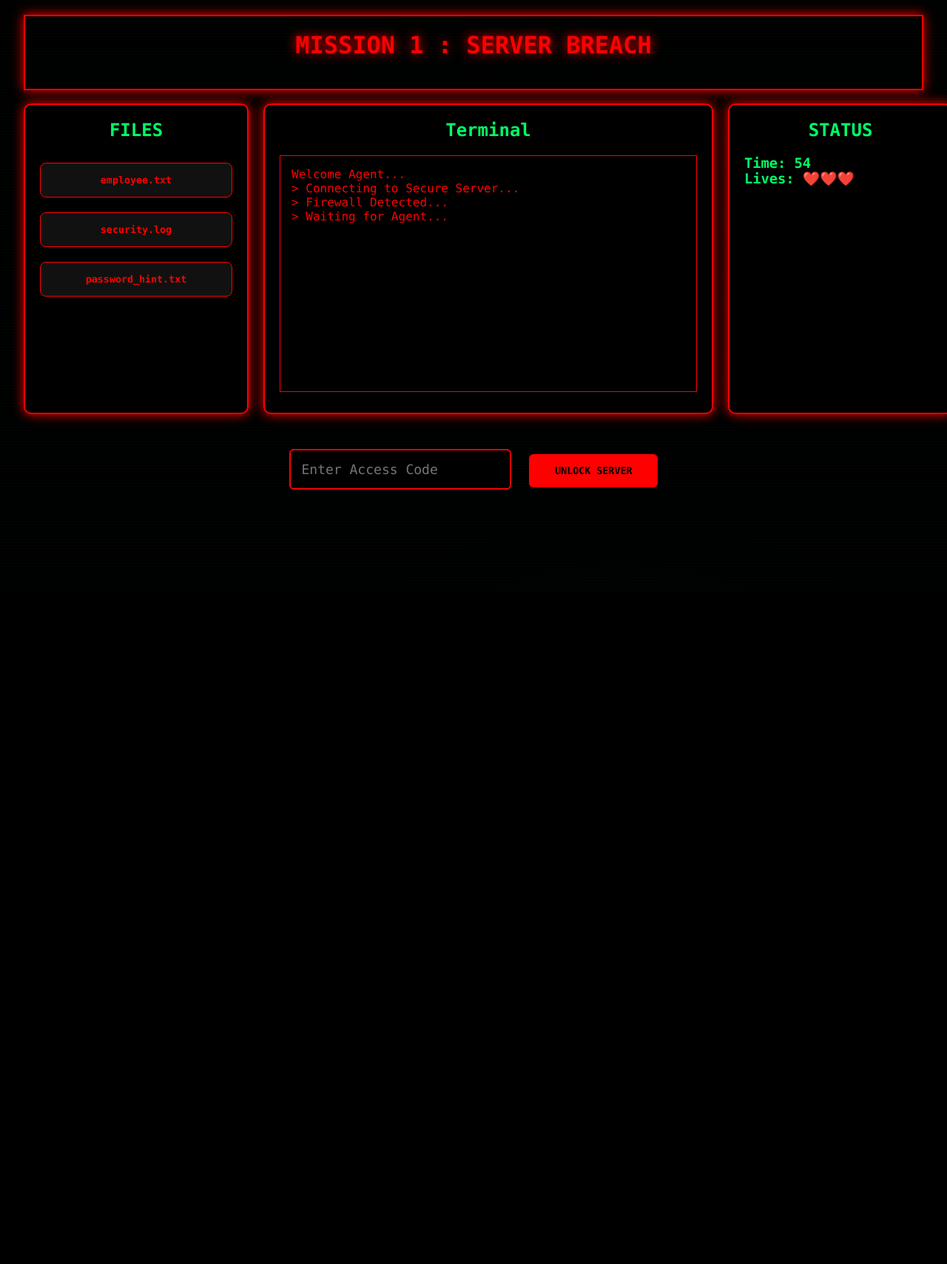
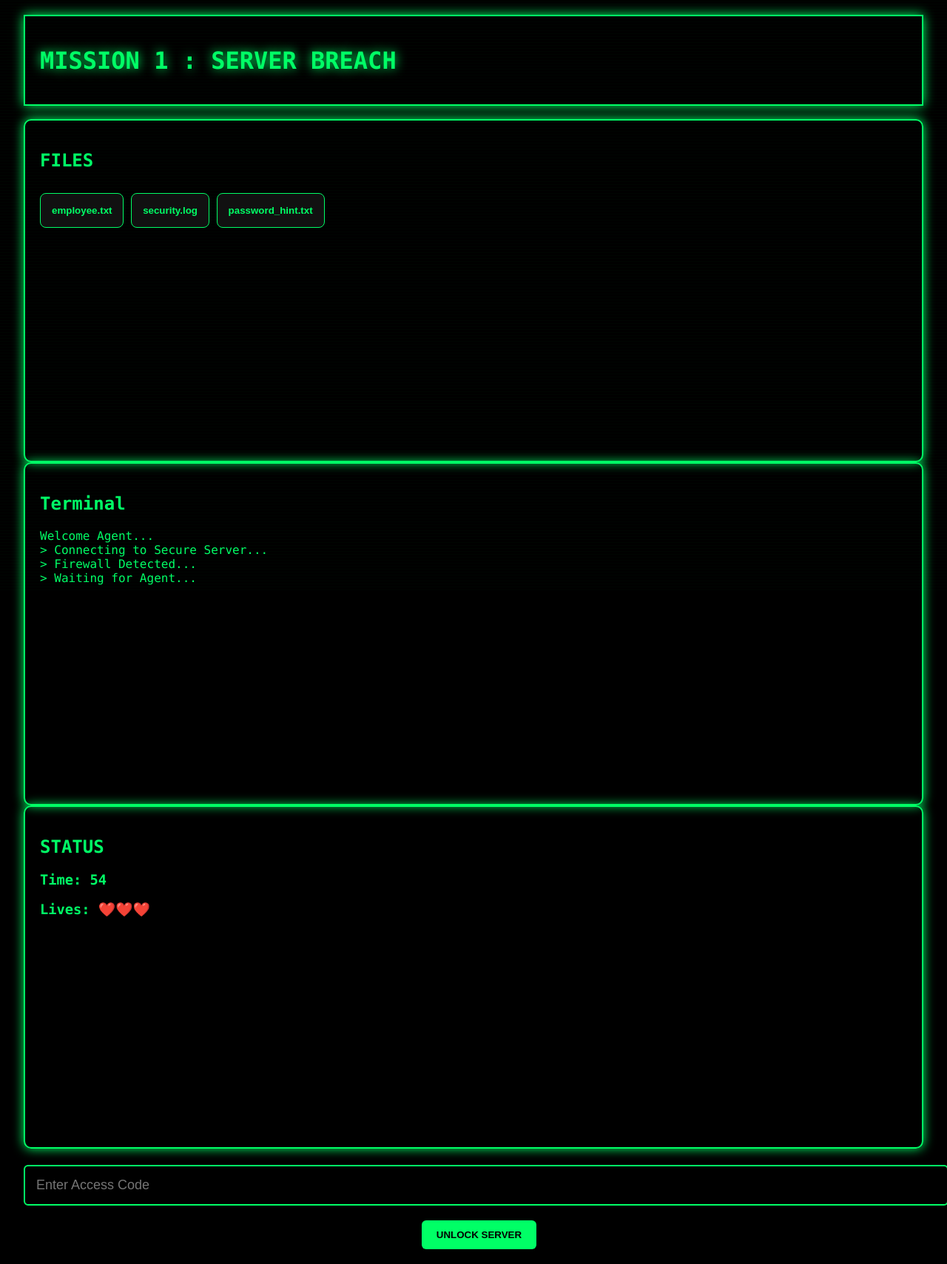
Before and after one commit to AnuNarendra101/CyberEscape0.1, a Flask app: page /mission in a window 1280 px wide. Shown: the whole page at 74% size. Before the commit the page ends 662 px from the top, so only its background shows below. Run offline with Flask 3, Linux system fonts and the light colour scheme.

Commit message:
Update mission.css

````diff
--- a/static/mission.css
+++ b/static/mission.css
@@ -1,191 +1,222 @@
-* {
-    margin: 0;
-    padding: 0;
-    box-sizing: border-box;
-    font-family: Consolas, monospace;
+\*{
+margin:0;
+padding:0;
+box-sizing\:border-box;
+font-family\:Consolas, monospace;
 }
 
-body {
-    background: #000;
-    color: #ff0000;
-    font-family: Consolas, monospace;
-    overflow: hidden;
-    position: relative;
+body{
+background:#000;
+color:#00ff66;
+font-family\:Consolas,monospace;
+overflow\:hidden;
+position\:relative;
 }
 
-/* Red Matrix Background */
-#matrix {
-    position: fixed;
-    width: 100%;
-    height: 100%;
-    top: 0;
-    left: 0;
-    z-index: -1;
+/\* Matrix Background \*/
+\#matrix{
+position\:fixed;
+width:100%;
+height:100%;
+top:0;
+left:0;
+z-index:-1;
 }
 
-/* Main Game */
-.game {
-    width: 95%;
-    margin: 20px auto;
+.game{
+width:95%;
+margin:20px auto;
 }
 
-/* Header */
-.header {
-    text-align: center;
-    padding: 20px;
-    border: 2px solid #ff0000;
-    box-shadow: 0 0 15px #ff0000;
-    margin-bottom: 20px;
+.header{
+text-align\:center;
+padding:20px;
+border:2px solid #00ff66;
+box-shadow:0 0 15px #00ff66;
+margin-bottom:20px;
 }
 
-.header h1 {
-    color: #ff0000;
-    text-shadow: 0 0 15px #ff0000;
+.header h1{
+color:#00ff66;
+text-shadow:0 0 15px #00ff66;
 }
 
-/* Main Layout */
-.main {
-    display: grid;
-    grid-template-columns: 25% 50% 25%;
-    gap: 20px;
+.main{
+display\:grid;
+grid-template-columns:25% 50% 25%;
+gap:20px;
 }
 
-/* Panels */
 .left-panel,
 .center-panel,
-.right-panel {
-    background: rgba(0, 0, 0, 0.8);
+.right-panel{
 
-    border: 2px solid #ff0000;
+```
+background:rgba(0,0,0,.8);
 
-    border-radius: 10px;
+border:2px solid #00ff66;
 
-    padding: 20px;
+border-radius:10px;
 
-    box-shadow: 0 0 15px #ff0000;
+padding:20px;
 
-    min-height: 420px;
+box-shadow:0 0 15px #00ff66;
+
+min-height:420px;
+```
+
 }
 
-/* Panel Headings */
 .left-panel h2,
 .center-panel h2,
-.right-panel h2 {
-    text-align: center;
-    margin-bottom: 20px;
+.right-panel h2{
+
+```
+text-align:center;
+
+margin-bottom:20px;
+```
+
 }
 
-/* File Buttons */
-.left-panel button {
-    width: 100%;
+.left-panel button{
 
-    margin: 10px 0;
+```
+width:100%;
 
-    padding: 15px;
+margin:10px 0;
 
-    background: #111;
+padding:15px;
 
-    color: #ff0000;
+background:#111;
 
-    border: 1px solid #ff0000;
+color:#00ff66;
 
-    cursor: pointer;
+border:1px solid #00ff66;
 
-    transition: 0.3s;
+cursor:pointer;
+
+transition:.3s;
+```
+
 }
 
-/* Button Hover */
-.left-panel button:hover {
-    background: #ff0000;
+.left-panel button\:hover{
 
-    color: black;
+```
+background:#00ff66;
+
+color:black;
+```
+
 }
 
-/* Terminal */
-#terminal {
-    height: 320px;
+\#terminal{
 
-    overflow: auto;
+```
+height:320px;
 
-    background: black;
+overflow:auto;
 
-    color: #ff0000;
+background:black;
 
-    padding: 15px;
+color:#00ff66;
 
-    border: 1px solid #ff0000;
+padding:15px;
+
+border:1px solid #00ff66;
+```
+
 }
 
-/* Bottom Section */
-.bottom {
-    margin-top: 25px;
+.bottom{
 
-    text-align: center;
+```
+margin-top:25px;
+
+text-align:center;
+```
+
 }
 
-/* Input */
-.bottom input {
-    width: 300px;
+.bottom input{
 
-    padding: 15px;
+```
+width:300px;
 
-    background: black;
+padding:15px;
 
-    color: #ff0000;
+background:black;
 
-    border: 2px solid #ff0000;
+color:#00ff66;
 
-    border-radius: 6px;
+border:2px solid #00ff66;
 
-    font-size: 18px;
+border-radius:6px;
+
+font-size:18px;
+```
+
 }
 
-/* Submit Button */
-.bottom button {
-    padding: 15px 35px;
+.bottom button{
 
-    margin-left: 15px;
+```
+padding:15px 35px;
 
-    background: #ff0000;
+margin-left:15px;
 
-    color: black;
+background:#00ff66;
 
-    border: none;
+color:black;
 
-    font-weight: bold;
+border:none;
 
-    cursor: pointer;
+font-weight:bold;
 
-    border-radius: 6px;
+cursor:pointer;
 
-    transition: 0.3s;
+border-radius:6px;
+
+transition:.3s;
+```
+
 }
 
-/* Submit Hover */
-.bottom button:hover {
-    transform: scale(1.05);
+.bottom button\:hover{
 
-    box-shadow: 0 0 20px #ff0000;
+```
+transform:scale(1.05);
+
+box-shadow:0 0 20px #00ff66;
+```
+
 }
 
-/* Floating Animation */
+/\* Floating Animation \*/
+
 .left-panel,
 .center-panel,
-.right-panel {
-    animation: floatBox 3s ease-in-out infinite;
+.right-panel{
+
+```
+animation: floatBox 3s ease-in-out infinite;
+```
+
 }
 
-@keyframes floatBox {
+@keyframes floatBox{
 
-    0% {
-        transform: translateY(0);
-    }
+0%{
+transform\:translateY(0);
+}
 
-    50% {
-        transform: translateY(-6px);
-    }
+50%{
+transform\:translateY(-6px);
+}
 
-    100% {
-        transform: translateY(0);
-    }
+100%{
+transform\:translateY(0);
 }
+
+} change the background into red matrixes rain drop
````
